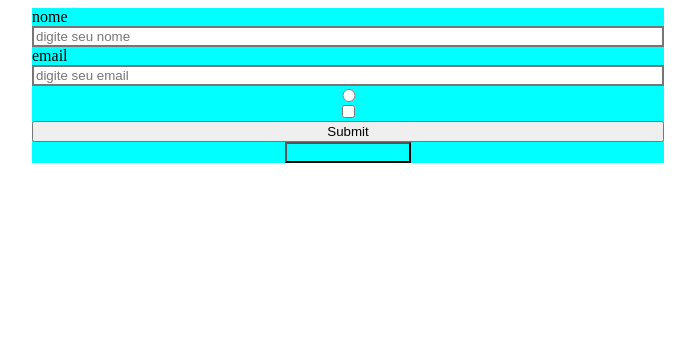
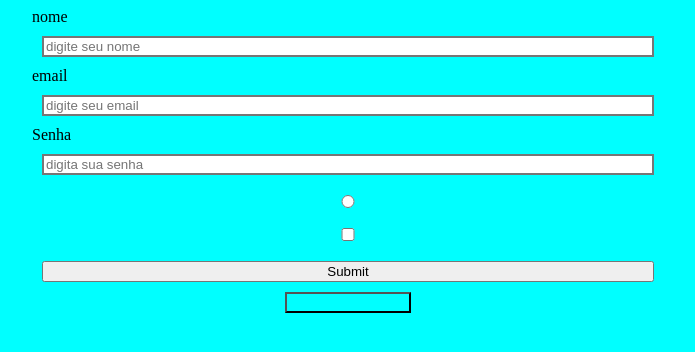
Before and after one commit to Nickolaslira7/desafiotest, a plain HTML site: page index.html in a window 1280 px wide. Shown: the whole page, without its empty margins (292-987 px from the left). Drawn offline with Linux system fonts and the light colour scheme.

Commit message:
password

```diff
--- a/assets/css/style.css
+++ b/assets/css/style.css
@@ -4,6 +4,9 @@ form{
     background-color: aqua;
     width: 50%;
     margin: auto;
+}
+body{
+    background-color: aqua;
 }
 #enviar {
     width: 15%;
@@ -21,6 +24,9 @@ form{
 #email1{
         border-style: solid;
 }
+#password{
+    border-style: solid;
+}
 #text1{
     border-style: solid;
 }
@@ -28,3 +34,6 @@ form{
     outline: 0;
     border-style: groove;
 }
+input{
+    margin: 10px;
+}
--- a/index.html
+++ b/index.html
@@ -12,6 +12,8 @@
         <input id="text1" type="text" placeholder="digite seu nome">
         <label for="">email</label>
         <input id="email1" type="email" placeholder="digite seu email">
+        <label for="">Senha</label>
+        <input id="password" type="password" placeholder="digita sua senha">
         <input type="radio">
         <input type="checkbox">
         <input id="submit"type="submit">
```
